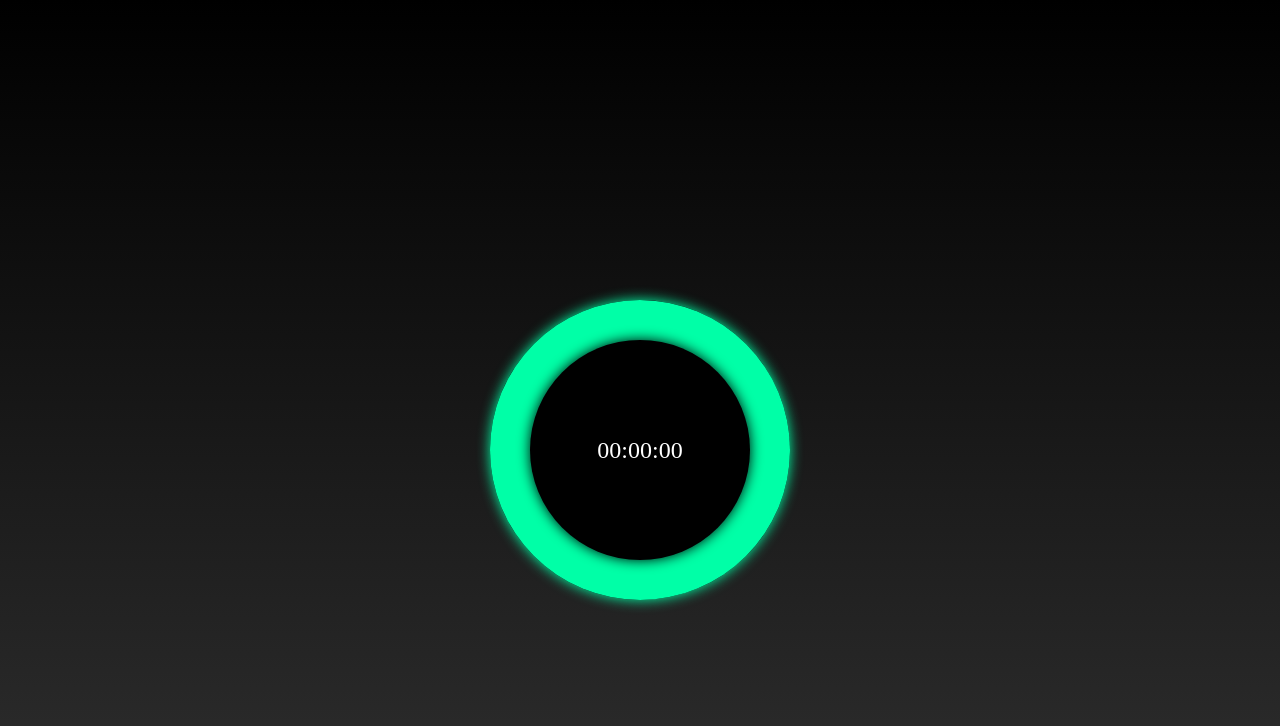
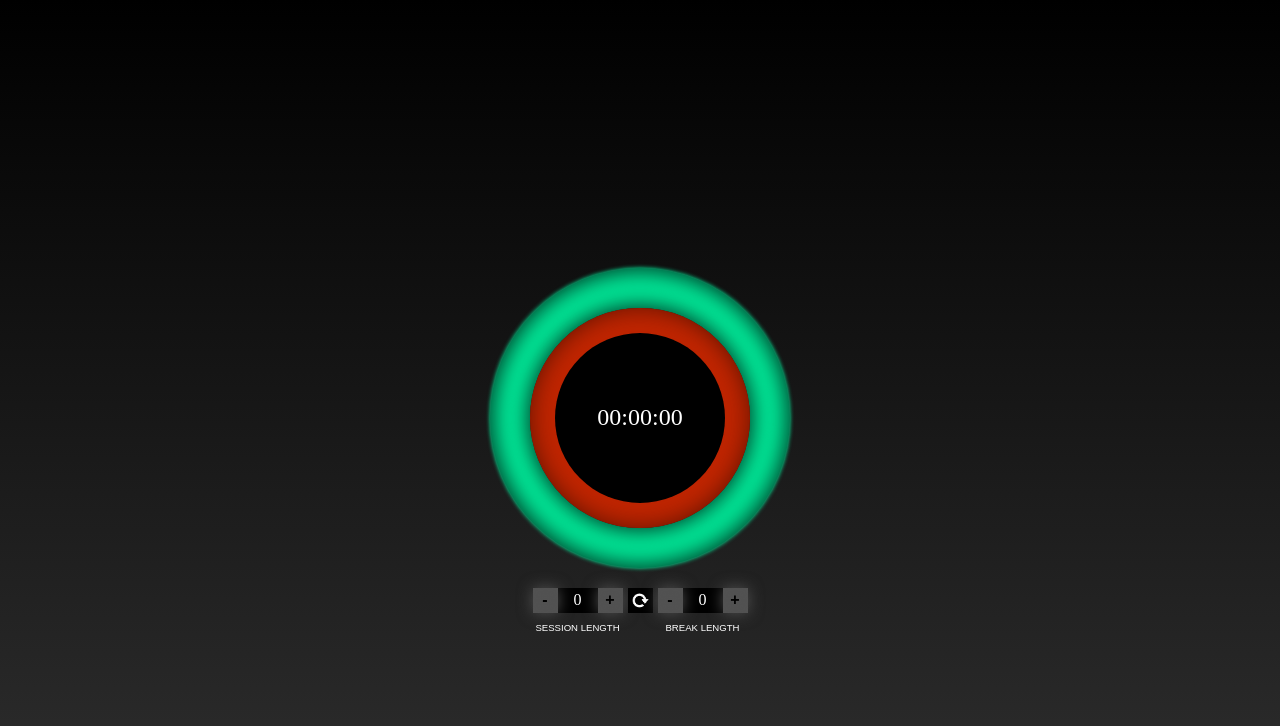
Before and after one commit to kmeda/pomodoro-clock, a Jekyll site: the page built from index.html, in a window 1280 px wide. Shown: the top 726 px of the page. Built offline with Jekyll 4.4.1, drawn with Linux system fonts in a browser that asks for light colours; nearby versions of some CDN libraries; Markdown is read by kramdown in place of the engine named in the settings.

Commit message:
control input & animate

```diff
--- a/_includes/main.html
+++ b/_includes/main.html
@@ -1 +1 @@
-<div class="container"><div class="wrapper"><div class="bg-glow"><div class="session"><div class="mask full"><div class="fill"></div></div><div class="mask half"><div class="fill"></div><div class="fill fix"></div></div><div class="sessionMask"><div class="sessionTimer">00:00:00</div><div class="break"><div class="breakMask"><div class="breakTimer">00:00:00</div></div></div></div></div></div></div></div><!---->
+<div class="container"><div class="wrapper"><div class="bg-glow"><div class="session"><div class="mask full"><div class="fill"></div></div><div class="mask half"><div class="fill"></div><div class="fill fix"></div></div><div class="sessionMask"><div class="sessionTimer">00:00:00</div><div class="break"><div class="breakMask"><div class="breakTimer">00:00:00</div></div></div></div></div></div><div class="controls"><div class="sessionContainer"><div class="sessionInterval"><div class="minus msession">-</div><div class="sessionCount"></div><div class="plus psession">+</div></div><div class="header">SESSION LENGTH</div></div><div class="resetAll"></div><div class="breakContainer"><div class="breakInterval"><div class="minus mbreak">-</div><div class="breakCount"></div><div class="plus pbreak">+</div></div><div class="header">BREAK LENGTH</div></div></div></div></div>
--- a/assets/css/main.css
+++ b/assets/css/main.css
@@ -2,10 +2,12 @@
 .bg-glow {
   height: 300px;
   width: 300px;
+  background-color: #252325;
   -webkit-border-radius: 50%;
           border-radius: 50%;
-  -webkit-box-shadow: 0px 0px 10px #00FFA7;
-          box-shadow: 0px 0px 10px #00FFA7; }
+  -webkit-box-shadow: 0px 0px 4px #00FFA7;
+          box-shadow: 0px 0px 4px #00FFA7;
+  z-index: 1; }
   .bg-glow .session {
     width: 300px;
     height: 300px;
@@ -21,12 +23,12 @@
               border-radius: 50%;
       -webkit-box-shadow: 0px 0px 30px black;
               box-shadow: 0px 0px 30px black;
-      position: absolute; }
+      position: absolute;
+      cursor: pointer; }
       .bg-glow .session .sessionMask .sessionTimer {
         color: white;
         font-size: 1.5em; }
       .bg-glow .session .sessionMask .break {
-        display: none;
         height: 220px;
         width: 220px;
         background-color: #FF3100;
@@ -67,11 +69,7 @@
   position: absolute;
   -webkit-border-radius: 50%;
           border-radius: 50%;
-  -webkit-backface-visibility: hidden;
-  -webkit-transition: -webkit-transform 30s;
-  transition: -webkit-transform 30s;
-  transition: transform 30s;
-  transition: transform 30s, -webkit-transform 30s; }
+  -webkit-backface-visibility: hidden; }
 
 .session .mask {
   /* rect(<top>, <right>, <bottom>, <left>) */
@@ -80,6 +78,10 @@
     /* rect(<top>, <right>, <bottom>, <left>) */
     clip: rect(0px, 150px, 300px, 0px);
     background-color: #00FFA7; }
+
+.fill {
+  -webkit-box-shadow: 0px 0px 30px black inset;
+          box-shadow: 0px 0px 30px black inset; }
 
 .shadow-glow {
   -webkit-animation-name: growProgressBar;
@@ -111,6 +113,90 @@
     -webkit-box-shadow: 0px 0px 10px black;
             box-shadow: 0px 0px 10px black; } }
 
+.wrapper .controls {
+  display: -webkit-box;
+  display: -webkit-flex;
+  display: -ms-flexbox;
+  display: flex;
+  -webkit-box-pack: justify;
+  -webkit-justify-content: space-between;
+      -ms-flex-pack: justify;
+          justify-content: space-between;
+  margin-top: 20px;
+  width: 215px;
+  height: 45px; }
+  .wrapper .controls .sessionContainer, .wrapper .controls .breakContainer {
+    display: -webkit-box;
+    display: -webkit-flex;
+    display: -ms-flexbox;
+    display: flex;
+    -webkit-box-orient: vertical;
+    -webkit-box-direction: normal;
+    -webkit-flex-direction: column;
+        -ms-flex-direction: column;
+            flex-direction: column;
+    -webkit-box-pack: justify;
+    -webkit-justify-content: space-between;
+        -ms-flex-pack: justify;
+            justify-content: space-between;
+    -webkit-box-align: center;
+    -webkit-align-items: center;
+        -ms-flex-align: center;
+            align-items: center;
+    height: 45px; }
+    .wrapper .controls .sessionContainer .header, .wrapper .controls .breakContainer .header {
+      font-size: 0.6em;
+      color: white;
+      font-family: sans-serif; }
+  .wrapper .controls .sessionInterval, .wrapper .controls .breakInterval {
+    display: -webkit-box;
+    display: -webkit-flex;
+    display: -ms-flexbox;
+    display: flex;
+    -webkit-box-pack: justify;
+    -webkit-justify-content: space-between;
+        -ms-flex-pack: justify;
+            justify-content: space-between;
+    -webkit-box-align: center;
+    -webkit-align-items: center;
+        -ms-flex-align: center;
+            align-items: center;
+    color: black;
+    width: 90px;
+    height: 25px;
+    background-color: black; }
+    .wrapper .controls .sessionInterval .plus, .wrapper .controls .sessionInterval .minus, .wrapper .controls .breakInterval .plus, .wrapper .controls .breakInterval .minus {
+      display: -webkit-box;
+      display: -webkit-flex;
+      display: -ms-flexbox;
+      display: flex;
+      -webkit-box-pack: center;
+      -webkit-justify-content: center;
+          -ms-flex-pack: center;
+              justify-content: center;
+      -webkit-box-align: center;
+      -webkit-align-items: center;
+          -ms-flex-align: center;
+              align-items: center;
+      height: 25px;
+      width: 25px;
+      background-color: #525252;
+      font-size: 1em;
+      font-weight: bold;
+      font-family: arial;
+      cursor: pointer;
+      -webkit-box-shadow: 0px 0px 15px  #525252, inset 0px 0px 10px #525252;
+              box-shadow: 0px 0px 15px  #525252, inset 0px 0px 10px #525252; }
+    .wrapper .controls .sessionInterval .sessionCount, .wrapper .controls .sessionInterval .breakCount, .wrapper .controls .breakInterval .sessionCount, .wrapper .controls .breakInterval .breakCount {
+      color: white; }
+  .wrapper .controls .resetAll {
+    height: 25px;
+    width: 25px;
+    background-color: black;
+    cursor: pointer;
+    background-image: url(../images/reset.png);
+    background-size: contain; }
+
 .container {
   display: -webkit-box;
   display: -webkit-flex;
@@ -137,6 +223,11 @@
   display: -webkit-flex;
   display: -ms-flexbox;
   display: flex;
+  -webkit-box-orient: vertical;
+  -webkit-box-direction: normal;
+  -webkit-flex-direction: column;
+      -ms-flex-direction: column;
+          flex-direction: column;
   -webkit-box-pack: center;
   -webkit-justify-content: center;
       -ms-flex-pack: center;
@@ -146,7 +237,7 @@
       -ms-flex-align: center;
           align-items: center;
   height: 500px;
-  width: 500px; }
+  width: 530px; }
 
 body {
   margin: 0;
--- a/assets/js/functions.js
+++ b/assets/js/functions.js
@@ -1,24 +1,73 @@
 $(function(){
+// Animate breathing effect
 
+//
+// Get Session input
+    var sessionInput = 0;
+    $('.sessionCount').html(sessionInput);
+    $('.psession').click(function(){
+      sessionInput += 1;
+      if (sessionInput < 0) {
+        sessionInput = 0;
+      }
+      $('.sessionCount').html(sessionInput);
+      console.log(sessionInput);
+    });
 
-$('.bg-glow').addClass('shadow-glow');
-$('.sessionMask').addClass('sessionProgBar');
+    $('.msession').click(function(){
+      sessionInput -= 1;
+      if (sessionInput < 0) {
+        sessionInput = 0;
+      }
+      $('.sessionCount').html(sessionInput);
+      console.log(sessionInput);
+    });
 
+// Get Break input
+    var breakInput = 0;
+    $('.breakCount').html(breakInput);
+    $('.pbreak').click(function(){
+      breakInput += 1;
+      if (breakInput < 0) {
+        breakInput = 0;
+      }
+      $('.breakCount').html(breakInput);
+      console.log(breakInput);
+    });
 
+    $('.mbreak').click(function(){
+      breakInput -= 1;
+      if (breakInput < 0) {
+        breakInput = 0;
+      }
+      $('.breakCount').html(breakInput);
+      console.log(breakInput);
+    });
 
-window.randomize = function() {
-		var rotation = Math.floor(Math.random() * 180);
+// Animate Session radial progress
+
+    $('.session').css('background-color', '#00FFA7');
+    window.randomize = function() {
 		var fill_rotation = 180;
 		var fix_rotation = 180 * 2;
-		console.log(rotation);
-
+    $('.session').css('background-color', 'transparent');
 		$('.session .fill, .session .mask.full').css('-webkit-transform', 'rotate(' + fill_rotation + 'deg)');
 		$('.session .fill.fix').css('-webkit-transform', 'rotate(' + fix_rotation + 'deg)');
+    $('.session .mask, .session .fill').css('transition', 'transform '+ (sessionInput*60) +'s');
+    $('.break').hide();
 
+  	};
+  	$('.sessionMask').click(function(){
+      window.randomize();
+      $('.bg-glow').addClass('shadow-glow');
+      $('.sessionMask').addClass('sessionProgBar');
 
-	}
-	setTimeout(window.randomize, 200);
-	$('.session').click(window.randomize);
+    });
 
+// Animate Break radial progress
+// Reset All
+  $('.resetAll').click(function(){
+    location.reload();
+  });
 
 });
```
Also changed, not shown: _pugfiles/main.pug (+14 -5 lines), assets/css/styles/_style.sass (+62 -16 lines), assets/images/reset.png (added).
